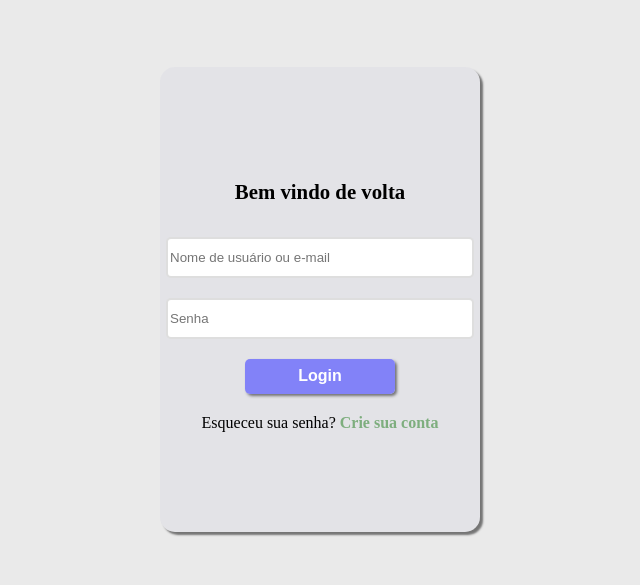
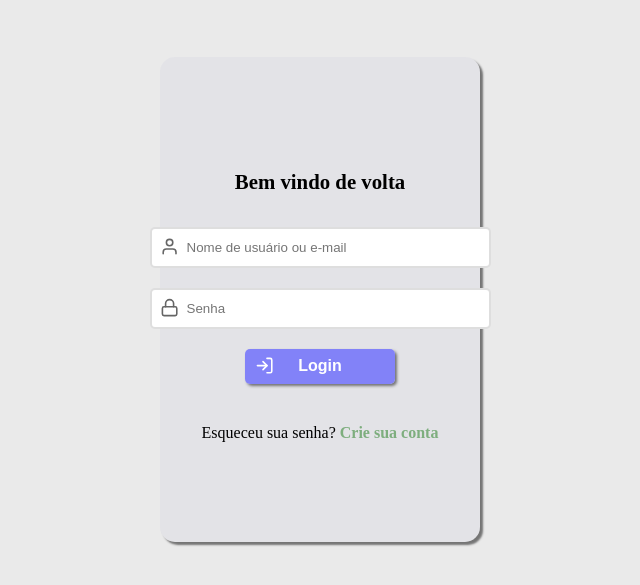
Before and after one commit to julianopaulos/react_crud_consume, a React (Create React App) app: page / in a window 1280 px wide. Shown: the part 101-686 px from the top of the page, without its empty margins (320-960 px from the left). Built offline with nearby package versions, Linux system fonts and the light colour scheme; no server answers.

Commit message:
continuando estilização da tela de login

```diff
--- a/src/Pages/Home/index.tsx
+++ b/src/Pages/Home/index.tsx
@@ -1,12 +1,20 @@
-import { FormEvent, useState } from 'react';
+import React, { FormEvent, useState } from 'react';
 import { Link } from 'react-router-dom';
-import { FiLock } from 'react-icons/fi';
+import { FiLock, FiUser, FiLogIn } from 'react-icons/fi';
 
-import { Div, H3, Span } from './styles';
+import { Div, H3, Span, Section } from './styles';
 
 import Button from '../../components/Button/index';
 import Input from '../../components/Input/index';
 import Form from '../../components/Form/index';
+
+const iconStyles = {
+    width: '1.2em',
+    height: '1.2em',
+    paddingLeft: '10px',
+    position: 'absolute',
+    opacity: '0.6',
+} as React.CSSProperties;
 
 export default function Home() {
     const [userName, setUserName] = useState<String>('');
@@ -29,9 +37,12 @@ export default function Home() {
                 <H3>
                     Bem vindo de volta
                 </H3>
+                <Section>
+                    <FiUser style={iconStyles} />
                     <Input
                         height={35}
                         width={300}
+                        paddingLeft={35}
                         name="name"
                         type="text"
                         id="name"
@@ -41,9 +52,13 @@ export default function Home() {
                         onChange={input => setUserName(input.target.value)}
                         required
                     />
+                </Section>
+                <Section>
+                    <FiLock style={iconStyles} />
                     <Input
                         height={35}
                         width={300}
+                        paddingLeft={35}
                         name="password"
                         type="password"
                         id="password"
@@ -53,6 +68,9 @@ export default function Home() {
                         onChange={input => setPassword(input.target.value)}
                         required
                     />
+                </Section>
+                <Section>
+                    <FiLogIn style={{...iconStyles, color: '#fff', opacity: '1'}}/>
                     <Button
                         type="submit"
                         text={'Login'}
@@ -62,6 +80,8 @@ export default function Home() {
                         background={'rgba(120, 120, 250, 0.9)'}
                         hoverBackground={'rgba(100, 100, 230, 0.5)'}
                     />
+                </Section>
+
                 <Span>
                     Esqueceu sua senha? <Link to={process.env.REACT_APP_BASE_URL + '/'}>Crie sua conta</Link>
                 </Span>
--- a/src/Pages/Home/styles.ts
+++ b/src/Pages/Home/styles.ts
@@ -8,6 +8,12 @@ export const Div = styled.div`
     justify-content: center;
     align-items: center;
 `
+
+export const Section = styled.section`
+    display:flex;
+    align-items: center;
+    margin-bottom: 20px;
+`;
 
 export const H3 = styled.h3`
     margin: 10px auto;
--- a/src/components/Input/index.tsx
+++ b/src/components/Input/index.tsx
@@ -4,6 +4,7 @@ import { Container } from './styles';
 interface InputProps extends InputHTMLAttributes<HTMLInputElement> {
     width: number;
     height: number;
+    paddingLeft?: number;
 }
 
 export default function Input(prop:InputProps) {
--- a/src/components/Input/styles.ts
+++ b/src/components/Input/styles.ts
@@ -3,6 +3,7 @@ import styled from 'styled-components';
 interface ContainerProps {
     width: number;
     height: number;
+    paddingLeft?: number;
 }
 
 export const Container = styled.input<ContainerProps>`
@@ -10,5 +11,4 @@ export const Container = styled.input<ContainerProps>`
     height: ${(props) => props.height}px;
     border: 2px solid rgba(200, 200, 200, .6);
     border-radius: 5px;
-    margin-bottom: 20px;
-`
+    padding-left: ${(props) => props.paddingLeft?props.paddingLeft:0}px;`
```
Lines whose indentation alone changed are shown as unchanged.
